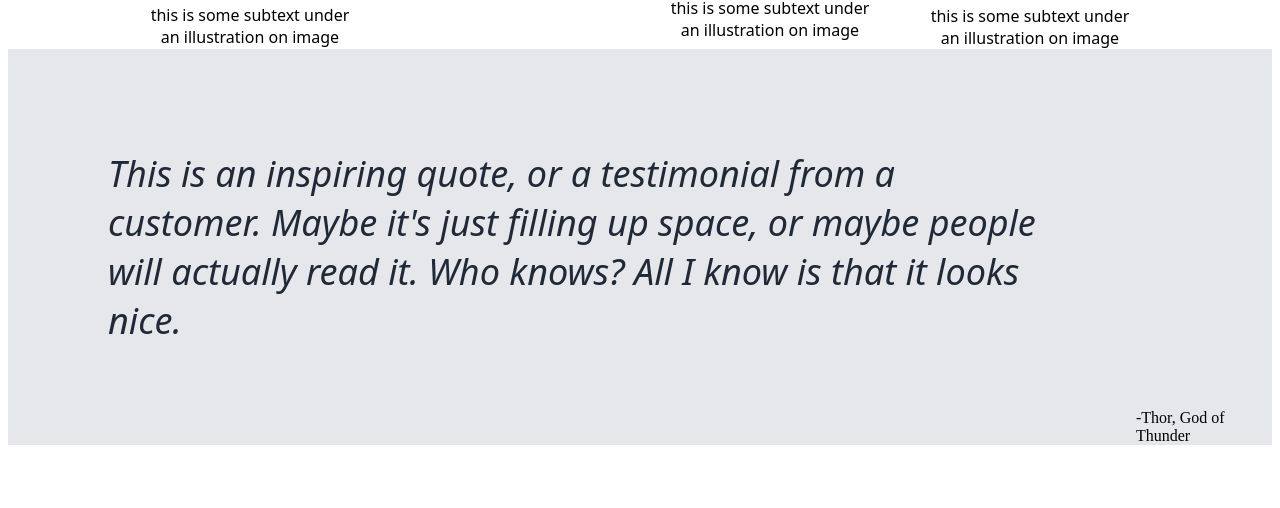
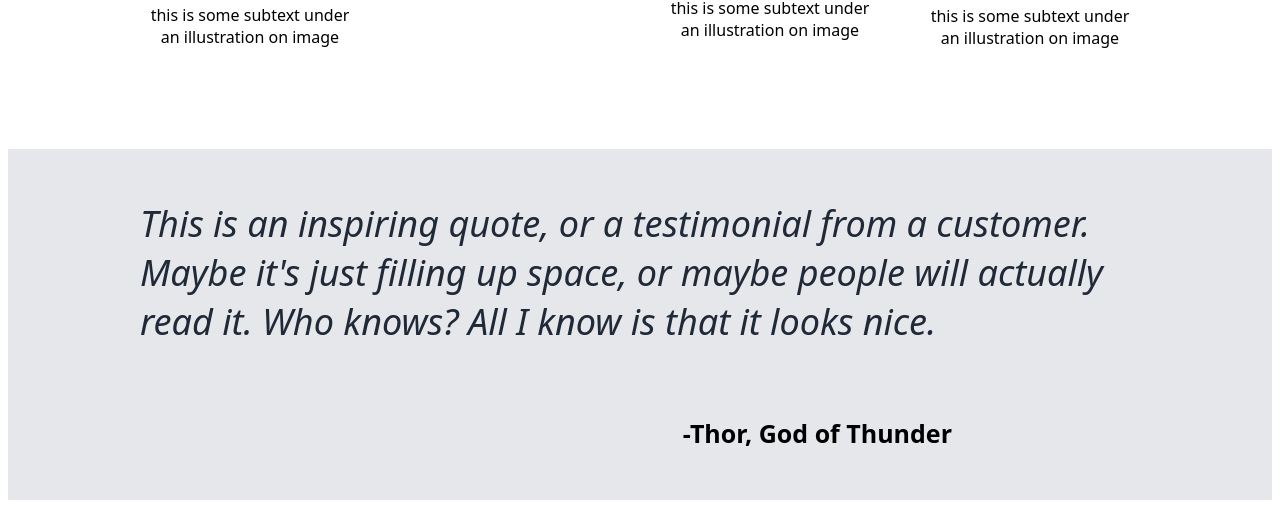
Before and after one commit to dariatarad/simple-website, a plain HTML site: page index.html in a window 1280 px wide. Shown: the part 830-1338 px from the top of the page. Before the commit the page ends 1283 px from the top, so only its background shows below. Drawn offline with Linux system fonts and the light colour scheme.

Commit message:
Fix layout of third container

```diff
--- a/index.html
+++ b/index.html
@@ -51,8 +51,9 @@
                 customer. Maybe it's just filling up space, or maybe people will actually
                 read it. Who knows? All I know is that it looks nice.
             </div>
-            <div class="thor">-Thor, God of Thunder</div>
         </div>
+        <div class="name">
+        <div class="thor">-Thor, God of Thunder</div></div>
 
 
     </body>
--- a/style.css
+++ b/style.css
@@ -119,8 +119,11 @@ img {
 
 .third-container {
     display: flex;
+    flex-direction: column;
     justify-content: center;
+    align-items: center;
     background-color: #E5E7EB;
+    margin-top: 100px;
 }
 
 .quote {
@@ -128,12 +131,22 @@ img {
     font-style: italic;
     color: #1f2937;
     font-family: system-ui, -apple-system, BlinkMacSystemFont, 'Segoe UI', Roboto, Oxygen, Ubuntu, Cantarell, 'Open Sans', 'Helvetica Neue', sans-serif;
-    padding: 100px;
+    padding: 50px;
     width: 1000px;
 }
 
+.name {
+   display: flex;
+   justify-content: flex-end;
+   font-size: 25px;
+   font-weight: bold;
+   font-family: system-ui, -apple-system, BlinkMacSystemFont, 'Segoe UI', Roboto, Oxygen, Ubuntu, Cantarell, 'Open Sans', 'Helvetica Neue', sans-serif;
+   background-color: #E5E7EB;
+
+}
+
 .thor {
-    display: flex;
-    flex-direction: column;
-    justify-content: flex-end;
+   margin-right: 300px;
+   padding: 20px;
+   margin-bottom: 30px;
 }
```
